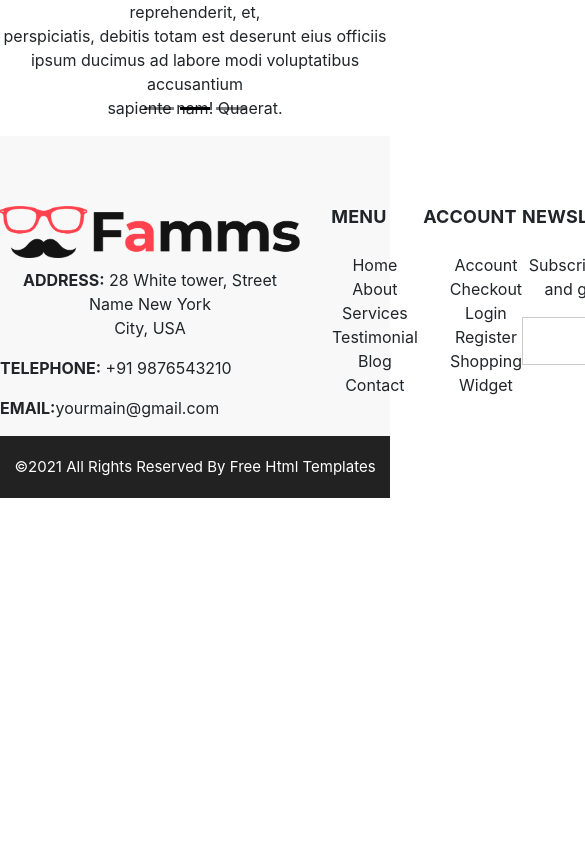
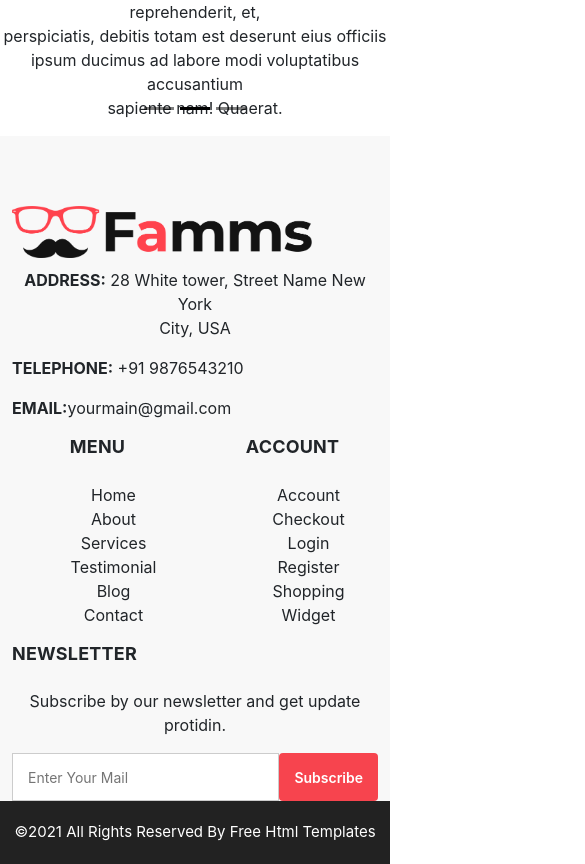
Before and after one commit to aravindd7/reactassignsub, a React (Create React App) app in the folder reactapp/: page / in a window 390 px wide. Shown: the part 10300-11164 px from the top of the page, 585 px wide, since content can reach past the window. Before the commit the page ends 10798 px from the top, so only its background shows below. Built offline with nearby package versions, Linux system fonts and the light colour scheme.

Commit message:
responsive progress

```diff
--- a/reactapp/src/components/content/FooterContent.js
+++ b/reactapp/src/components/content/FooterContent.js
@@ -1,16 +1,19 @@
 import React from 'react';
 import { Button } from 'react-bootstrap';
+import { Container, Row, Col } from 'react-bootstrap';
+import { BsCollection } from 'react-icons/bs';
 export default function FooterContent() {
     return(
         <div>
-            <div className='footer-home'>
-            <div style={{display: 'flex', flexDirection: 'column', alignItems: 'flex-start'}}>
+            <Container fluid>
+            <Row className='footer-home'>
+            <Col style={{display: 'flex', flexDirection: 'column', alignItems: 'flex-start'}}>
                 <img src='../images/logo.png' width="300px" style={{marginBottom: '10px'}}/>
                 <p><span style={{fontWeight: 'bold'}}>ADDRESS:</span> 28 White tower, Street Name New York<br />City, USA</p>
                 <p><span style={{fontWeight: 'bold'}}>TELEPHONE:</span> +91 9876543210</p>
                 <p><span style={{fontWeight: 'bold'}}>EMAIL:</span>yourmain@gmail.com</p>
-            </div>
-            <div>
+            </Col>
+            <Col>
             <h3>Menu</h3>
             <ul className='ul-footer'>
                 <li>Home</li>
@@ -20,8 +23,8 @@ export default function FooterContent() {
                 <li>Blog</li>
                 <li>Contact</li>
             </ul>
-            </div>
-            <div>
+            </Col>
+            <Col>
             <h3>Account</h3>
             <ul className='ul-footer'>
                 <li>Account</li>
@@ -31,16 +34,17 @@ export default function FooterContent() {
                 <li>Shopping</li>
                 <li>Widget</li>
             </ul>
-            </div>
-            <div style={{display: 'flex', flexDirection: 'column', alignItems: 'flex-start'}}>
+            </Col>
+            <Col style={{display: 'flex', flexDirection: 'column', alignItems: 'flex-start'}}>
                 <h3>Newsletter</h3>
                 <p>Subscribe by our newsletter and get update protidin.</p>
                 <div className='container-row'>
                     <input name="email" placeholder='Enter Your Mail' />
                     <Button className='btn-red'>Subscribe</Button>
                 </div>
-            </div>
-            </div>
+            </Col>
+            </Row>
+            </Container>
             <div className='copyright'><p>©2021 All Rights Reserved By Free Html Templates</p></div>
         </div>
     );
--- a/reactapp/src/components/content/FooterOther.js
+++ b/reactapp/src/components/content/FooterOther.js
@@ -8,34 +8,43 @@ import { BsPinterest } from "react-icons/bs";
 import { IoCall } from "react-icons/io5";
 import { AiOutlineMail } from "react-icons/ai";
 import { Link } from 'react-router-dom';
+import { Container, Row, Col } from "react-bootstrap";
 
 export default function FooterOther() {
     return (
         <div className="footer-other">
-            <div style={{display: 'flex', flexDirection: 'column', alignItems: 'flex-start',marginLeft: '20px'}}>
+            <Container fluid>
+                <Row>
+                    <Col>
+                        <div style={{ display: 'flex', flexDirection: 'column', alignItems: 'flex-start'}}>
                             <h4>Reach at...</h4>
                             <a className="hover-red"><GoLocation /><span>Location</span></a>
                             <a className="hover-red"><IoCall /><span>+01-1234567890</span></a>
                             <a className="hover-red"><AiOutlineMail /><span>demo@gmail.com</span></a>
                         </div>
-            <div style={{display: 'flex', flexDirection: 'column', alignItems: 'flex-start', marginLeft: '200px'}}>
+                    </Col>
+                    <Col>
+                        <div style={{ display: 'flex', flexDirection: 'column', alignItems: 'flex-start' }}>
                             <Link to="/" className="link"><h4>Famms</h4></Link>
                             <p>Necessary, making this the
                                 first true<br />generator on the Internet.
                                 It uses a<br />dictionary of over 200 Latin words, <br />
                                 combined with</p>
                             <div className="container-row">
-                    <BsFacebook style={{marginLeft: '10px', height: '25px', width: '25px'}} />
-                    <AiFillTwitterCircle style={{marginLeft: '10px', height: '25px', width: '25px'}}  />
-                    <TiSocialLinkedinCircular style={{marginLeft: '10px', height: '25px', width: '25px'}}  />
-                    <BsInstagram  style={{marginLeft: '10px', height: '25px', width: '25px'}} />
-                    <BsPinterest  style={{marginLeft: '10px', height: '25px', width: '25px'}} />
+                                <BsFacebook style={{ marginLeft: '10px', height: '25px', width: '25px' }} />
+                                <AiFillTwitterCircle style={{ marginLeft: '10px', height: '25px', width: '25px' }} />
+                                <TiSocialLinkedinCircular style={{ marginLeft: '10px', height: '25px', width: '25px' }} />
+                                <BsInstagram style={{ marginLeft: '10px', height: '25px', width: '25px' }} />
+                                <BsPinterest style={{ marginLeft: '10px', height: '25px', width: '25px' }} />
                             </div>
                             <div>
                                 <hr></hr>
                                 <p>© 2022 All Rights Reserved By Free Html Templates</p>
                             </div>
                         </div>
+                    </Col>
+                </Row>
+            </Container>
         </div>
     );
 }
```
Also changed, not shown: reactapp/src/components/Footer.js (deleted, +0 -9 lines). Lines whose indentation alone changed are shown as unchanged.
